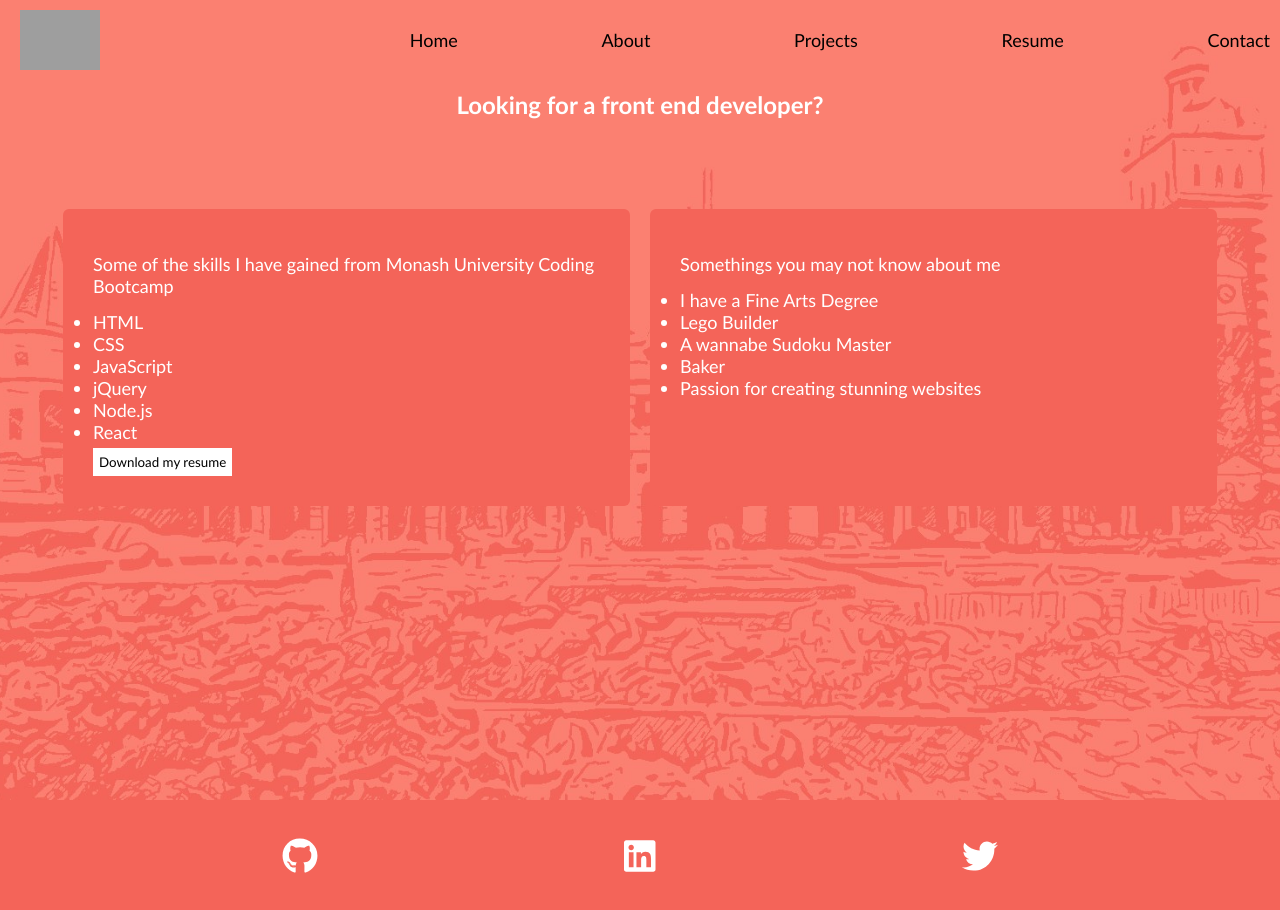
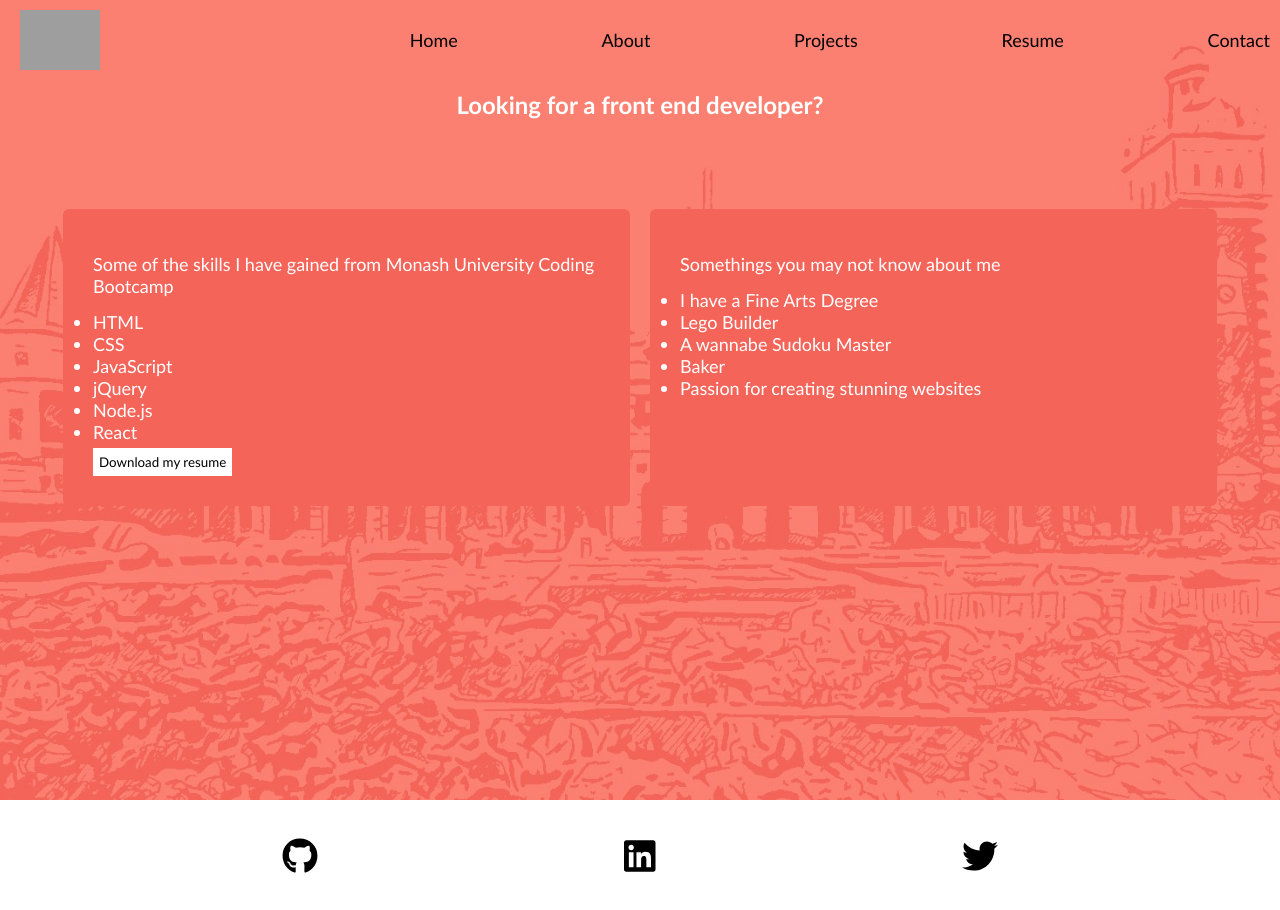
Before and after one commit to katemccoll/React-Portfolio, a React (Create React App) app: page /resume in a window 1280 px wide. Built offline with nearby package versions, Linux system fonts and the light colour scheme; grey boxes are pictures that could not be loaded.

Commit message:
change: colour of footer

```diff
--- a/src/App.css
+++ b/src/App.css
@@ -7,7 +7,9 @@
 }
 
 :root {
+  --black: #000;
   --white: #ffffff;
+  --light-pink: #d4a09b;
   --pink: #fa8071;
   --darker-pink: #f46459;
   --light-green: #cbdaba;
--- a/src/components/styles/Footer.css
+++ b/src/components/styles/Footer.css
@@ -3,14 +3,14 @@
     display: flex;
     list-style: none;
     padding: 10px;
-    background-color: var(--darker-pink);
+    background-color: var(--white);
     height: 80px;
     font-size: 20px;
     align-items: center;
 }
 
 .footer-icon {
-    color: var(--white);
+    color: var(--black);
     text-decoration: none;
     padding: 1rem;
     margin: 1rem;
@@ -18,7 +18,7 @@
 }
 
 .footer-icon:hover {
-    border: 0.2rem solid var(--white);
+    border: 0.2rem solid var(--black);
     border-radius: 1rem;
 }
 
```
